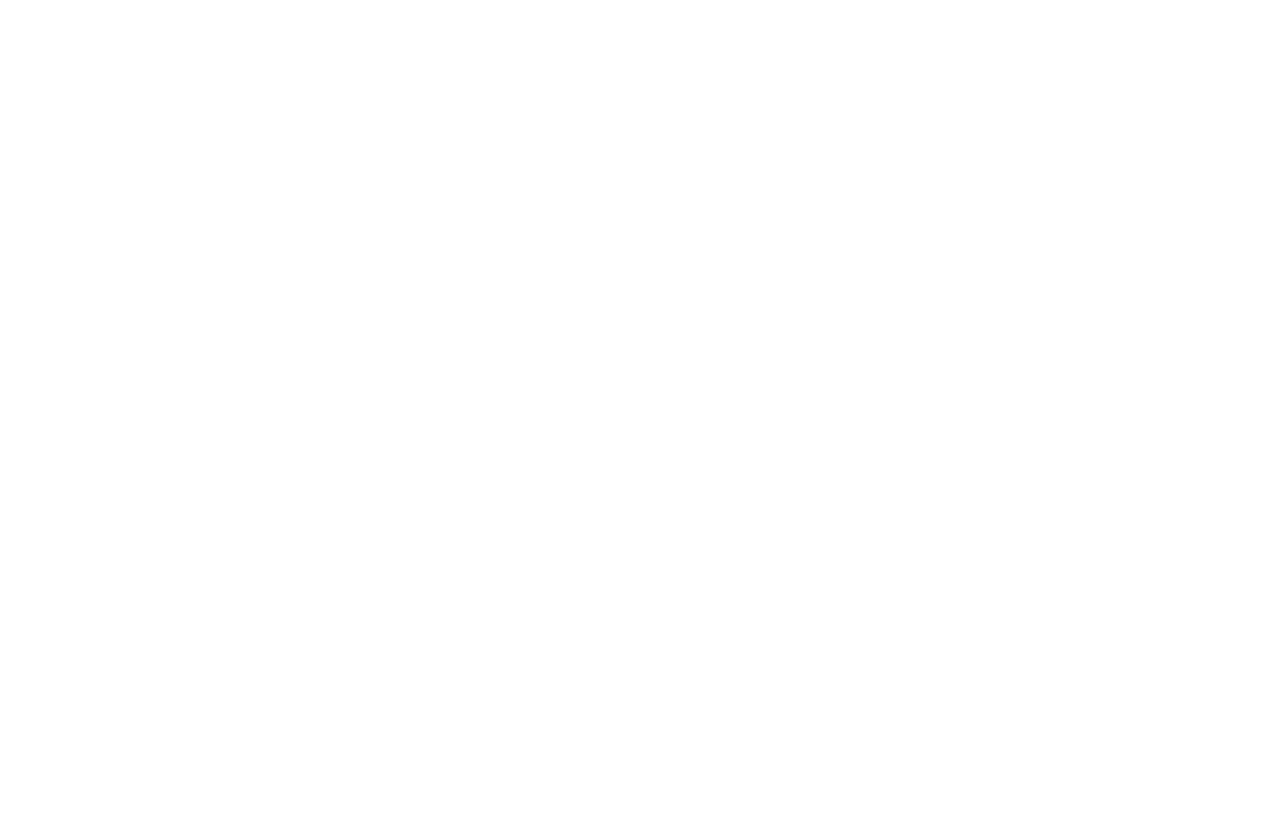
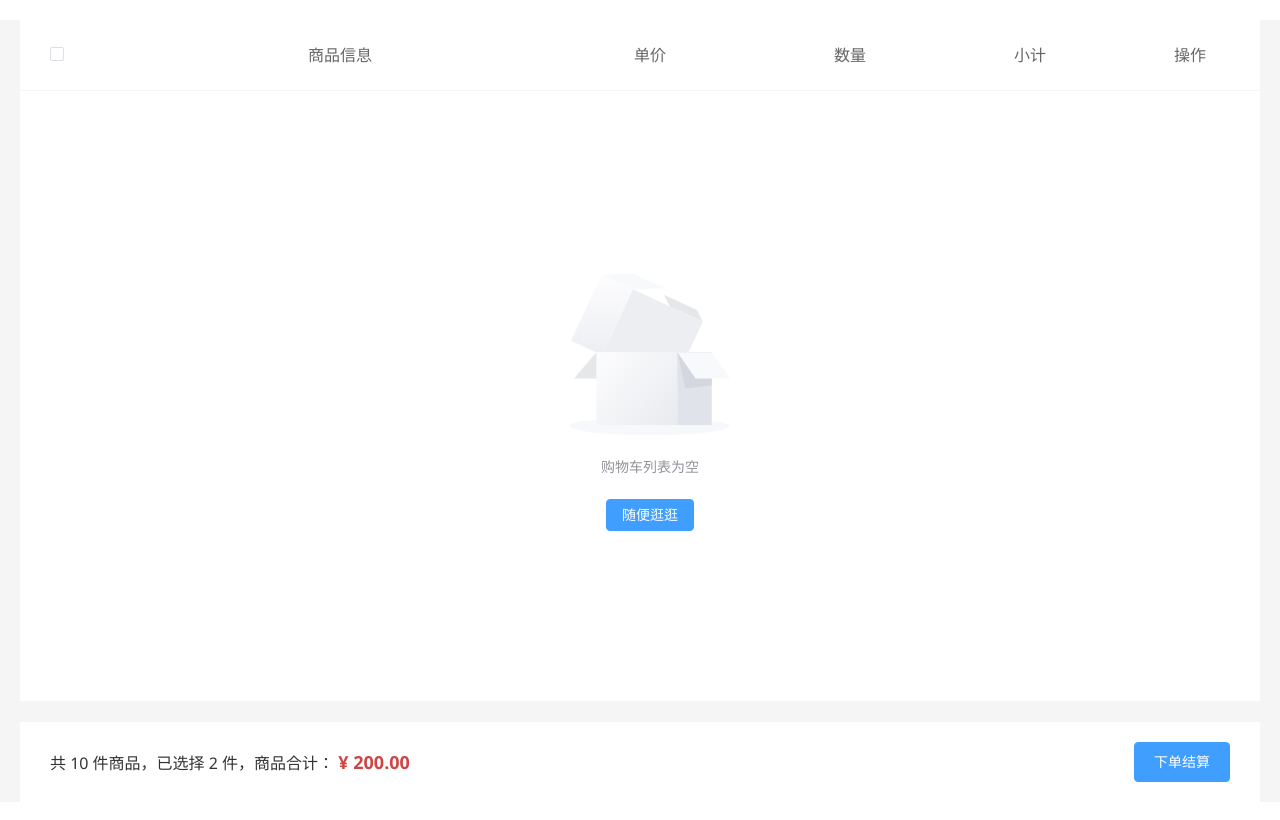
Before and after one commit to 666seasir666/Vue3-rabbit-site, a Vue app: page /Cart in a window 1280 px wide. Before the commit this address had no page. Built offline with nearby package versions, Linux system fonts and the light colour scheme; a small style sheet from the web is missing.

Commit message:
本地-列表购物车基础数据渲染

```diff
--- a/src/router/index.js
+++ b/src/router/index.js
@@ -7,6 +7,7 @@
 import Login from '@/views/Login/index.vue'
 import SubCategory from '@/views/SubCategory/index.vue'
 import Detail from '@/views/Detail/index.vue'
+import Cart from '@/views/Cart/index.vue'
 
 // 创建一个路由实例
 const router = createRouter({
@@ -39,6 +40,10 @@
     {
       path: '/Login',
       component: Login
+    },
+    {
+      path: '/Cart',
+      component: Cart
     }
   ],
   // 路由滚动行为
--- a/src/stores/CartStore.js
+++ b/src/stores/CartStore.js
@@ -11,7 +11,6 @@
     const cartList = ref([])
     // 2. 定义action - addCart
     const addCart = (goods) => {
-      console.log('添加', goods)
       // 添加购物车操作
       // 已添加过 - count + 1
       // 没有添加过 - 直接push
--- /dev/null
+++ b/src/views/Cart/index.vue
@@ -0,0 +1,217 @@
+<script setup>
+import { useCartStore } from '@/stores/CartStore.js'
+
+const cartStore = useCartStore()
+// const cartList = []
+</script>
+
+<template>
+  <div class="xtx-cart-page">
+    <div class="container m-top-20">
+      <div class="cart">
+        <table>
+          <thead>
+            <tr>
+              <th width="120">
+                <el-checkbox />
+              </th>
+              <th width="400">商品信息</th>
+              <th width="220">单价</th>
+              <th width="180">数量</th>
+              <th width="180">小计</th>
+              <th width="140">操作</th>
+            </tr>
+          </thead>
+          <!-- 商品列表 -->
+          <tbody>
+            <tr v-for="i in cartStore.cartList" :key="i.id">
+              <td>
+                <el-checkbox />
+              </td>
+              <td>
+                <div class="goods">
+                  <RouterLink to="/"
+                    ><img :src="i.picture" alt=""
+                  /></RouterLink>
+                  <div>
+                    <p class="name ellipsis">
+                      {{ i.name }}
+                    </p>
+                  </div>
+                </div>
+              </td>
+              <td class="tc">
+                <p>&yen;{{ i.price }}</p>
+              </td>
+              <td class="tc">
+                <el-input-number v-model="i.count" />
+              </td>
+              <td class="tc">
+                <p class="f16 red">&yen;{{ (i.price * i.count).toFixed(2) }}</p>
+              </td>
+              <td class="tc">
+                <p>
+                  <el-popconfirm
+                    title="确认删除吗?"
+                    confirm-button-text="确认"
+                    cancel-button-text="取消"
+                    @confirm="delCart(i)"
+                  >
+                    <template #reference>
+                      <a href="javascript:;">删除</a>
+                    </template>
+                  </el-popconfirm>
+                </p>
+              </td>
+            </tr>
+            <tr v-if="cartStore.cartList.length === 0">
+              <td colspan="6">
+                <div class="cart-none">
+                  <el-empty description="购物车列表为空">
+                    <el-button type="primary">随便逛逛</el-button>
+                  </el-empty>
+                </div>
+              </td>
+            </tr>
+          </tbody>
+        </table>
+      </div>
+      <!-- 操作栏 -->
+      <div class="action">
+        <div class="batch">
+          共 10 件商品，已选择 2 件，商品合计：
+          <span class="red">¥ 200.00 </span>
+        </div>
+        <div class="total">
+          <el-button size="large" type="primary">下单结算</el-button>
+        </div>
+      </div>
+    </div>
+  </div>
+</template>
+
+<style scoped lang="scss">
+.xtx-cart-page {
+  margin-top: 20px;
+
+  .cart {
+    background: #fff;
+    color: #666;
+
+    table {
+      border-spacing: 0;
+      border-collapse: collapse;
+      line-height: 24px;
+
+      th,
+      td {
+        padding: 10px;
+        border-bottom: 1px solid #f5f5f5;
+
+        &:first-child {
+          text-align: left;
+          padding-left: 30px;
+          color: #999;
+        }
+      }
+
+      th {
+        font-size: 16px;
+        font-weight: normal;
+        line-height: 50px;
+      }
+    }
+  }
+
+  .cart-none {
+    text-align: center;
+    padding: 120px 0;
+    background: #fff;
+
+    p {
+      color: #999;
+      padding: 20px 0;
+    }
+  }
+
+  .tc {
+    text-align: center;
+
+    a {
+      color: $xtxColor;
+    }
+
+    .xtx-numbox {
+      margin: 0 auto;
+      width: 120px;
+    }
+  }
+
+  .red {
+    color: $priceColor;
+  }
+
+  .green {
+    color: $xtxColor;
+  }
+
+  .f16 {
+    font-size: 16px;
+  }
+
+  .goods {
+    display: flex;
+    align-items: center;
+
+    img {
+      width: 100px;
+      height: 100px;
+    }
+
+    > div {
+      width: 280px;
+      font-size: 16px;
+      padding-left: 10px;
+
+      .attr {
+        font-size: 14px;
+        color: #999;
+      }
+    }
+  }
+
+  .action {
+    display: flex;
+    background: #fff;
+    margin-top: 20px;
+    height: 80px;
+    align-items: center;
+    font-size: 16px;
+    justify-content: space-between;
+    padding: 0 30px;
+
+    .xtx-checkbox {
+      color: #999;
+    }
+
+    .batch {
+      a {
+        margin-left: 20px;
+      }
+    }
+
+    .red {
+      font-size: 18px;
+      margin-right: 20px;
+      font-weight: bold;
+    }
+  }
+
+  .tit {
+    color: #666;
+    font-size: 16px;
+    font-weight: normal;
+    line-height: 50px;
+  }
+}
+</style>
--- a/src/views/Layout/components/HeaderCart.vue
+++ b/src/views/Layout/components/HeaderCart.vue
@@ -36,7 +36,9 @@
           <p>共 {{ cartStore.allCount }} 件商品</p>
           <p>&yen; {{ cartStore.allPrice.toFixed(2) }}</p>
         </div>
-        <el-button size="large" type="primary">去购物车结算</el-button>
+        <el-button size="large" type="primary" @click="$router.push('/Cart')"
+          >去购物车结算</el-button
+        >
       </div>
     </div>
   </div>
```
